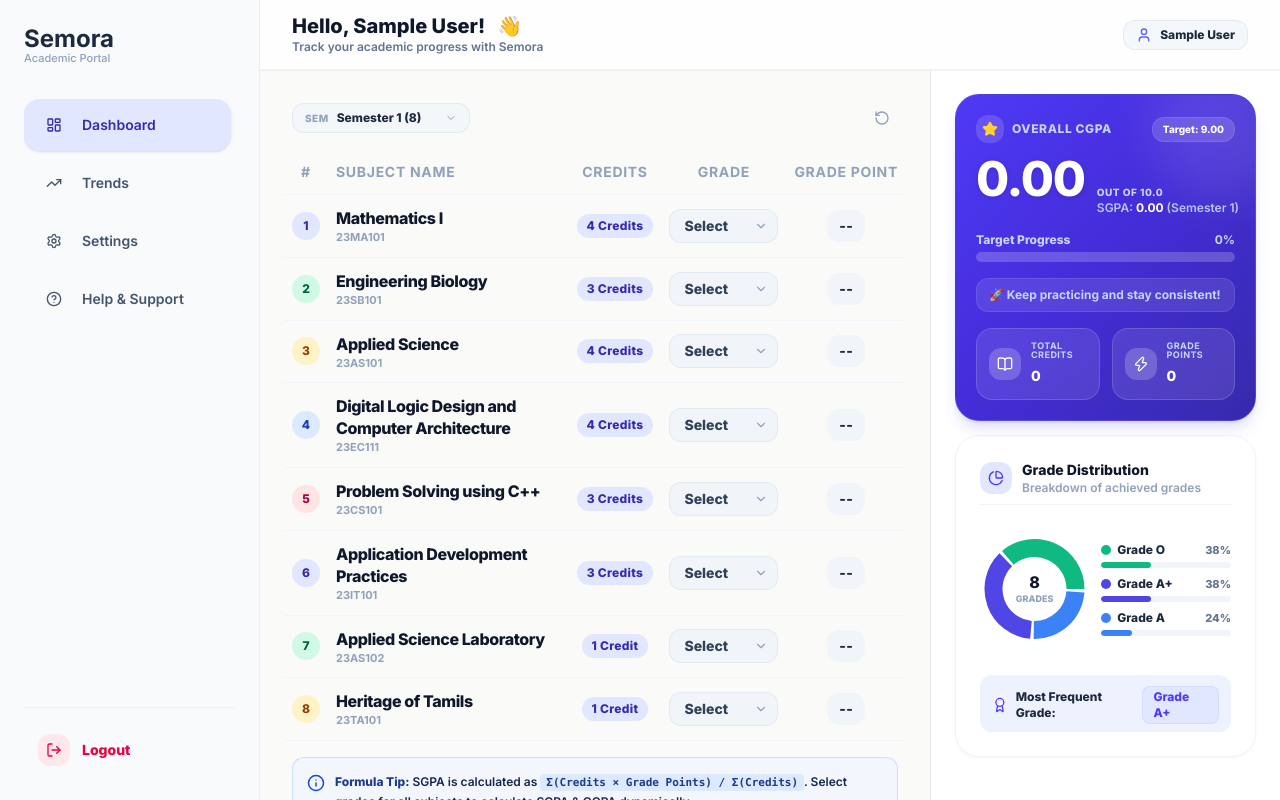
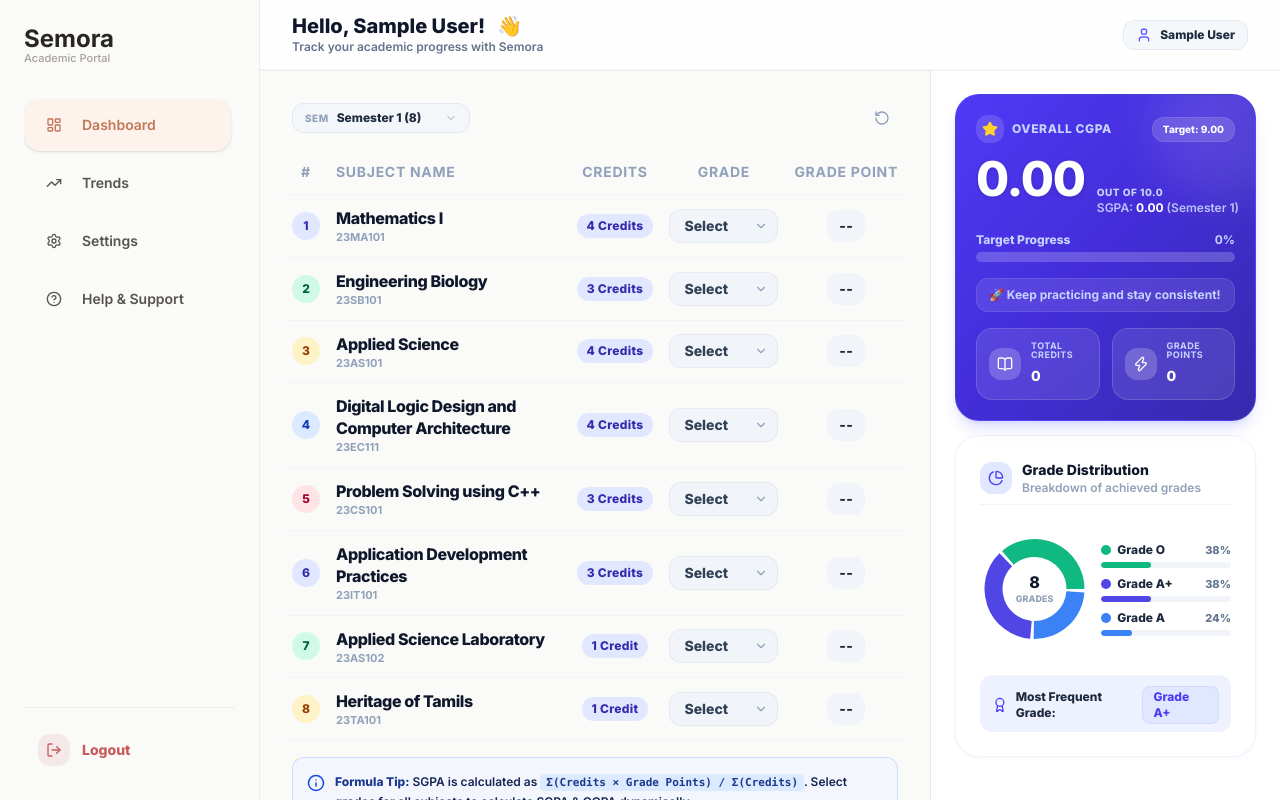
Before and after one commit to prakashseervi61/CGPA-CALC, a React (Vite) app: page /dashboard in a window 1280 px wide. Built offline with nearby package versions, Linux system fonts and the light colour scheme; sample sign-in values are in the browser's storage.

Commit message:
style(sidebar): replace zinc/slate with stone and terracotta active state
- Active nav item uses terracotta accent color
- Background and borders use warm stone tones
- Hover states use terracotta palette

```diff
--- a/src/components/layout/Sidebar.jsx
+++ b/src/components/layout/Sidebar.jsx
@@ -26,21 +26,21 @@
   };
 
   const sidebarContent = (
-    <div className="flex flex-col h-full bg-slate-50 dark:bg-slate-800 border-r border-slate-200/60 dark:border-slate-700/60 p-6 w-[260px] shrink-0 select-none">
+    <div className="flex flex-col h-full bg-stone-50 dark:bg-stone-900 border-r border-stone-200/60 dark:border-stone-800/60 p-6 w-[260px] shrink-0 select-none">
       {/* Top Logo */}
       <div className="flex items-center justify-between mb-8">
         <div>
-          <h1 className="font-heading text-2xl font-bold text-slate-800 dark:text-slate-100 leading-tight">
+          <h1 className="font-heading text-2xl font-bold text-stone-800 dark:text-stone-100 leading-tight">
             Semora
           </h1>
-          <p className="text-[11px] text-slate-400 font-medium -mt-1">Academic Portal</p>
+          <p className="text-[11px] text-stone-400 font-medium -mt-1">Academic Portal</p>
         </div>
 
         {/* Mobile close button */}
         {setMobileOpen && (
           <button
             onClick={() => setMobileOpen(false)}
-            className="md:hidden p-1.5 rounded-xl text-slate-400 hover:text-slate-600 hover:bg-slate-200/50"
+            className="md:hidden p-1.5 rounded-xl text-stone-400 hover:text-stone-600 hover:bg-stone-200/50"
           >
             <X className="w-5 h-5" />
           </button>
@@ -60,7 +60,7 @@
                 if (setMobileOpen) setMobileOpen(false);
               }}
                className={({ isActive }) =>
-                 `w-full flex items-center gap-3 px-3.5 py-2.5 rounded-2xl text-sm font-semibold transition-all duration-200 ${isActive ? 'bg-indigo-100 text-indigo-800 font-extrabold shadow-sm' : 'text-slate-600 hover:bg-slate-100 hover:text-slate-900'}`
+                 `w-full flex items-center gap-3 px-3.5 py-2.5 rounded-2xl text-sm font-semibold transition-all duration-200 ${isActive ? 'bg-primary-light text-primary font-extrabold shadow-sm' : 'text-stone-600 hover:bg-stone-100 hover:text-stone-900 dark:text-stone-400 dark:hover:bg-stone-800 dark:hover:text-stone-100'}`
                }
             >
               <div className="p-2 rounded-xl transition-colors duration-200 shrink-0">
@@ -73,12 +73,12 @@
       </nav>
 
       {/* Bottom Logout Button */}
-      <div className="pt-4 mt-auto border-t border-slate-200/60">
+      <div className="pt-4 mt-auto border-t border-stone-200/60 dark:border-stone-800/60">
         <button
           onClick={handleLogoutClick}
-          className="w-full flex items-center gap-3 px-3.5 py-2.5 rounded-2xl text-sm font-bold text-rose-600 hover:bg-rose-50/80 transition-colors cursor-pointer group"
+          className="w-full flex items-center gap-3 px-3.5 py-2.5 rounded-2xl text-sm font-bold text-danger hover:bg-danger/10 transition-colors cursor-pointer group"
         >
-          <div className="p-2 rounded-xl bg-rose-100/80 text-rose-600 group-hover:bg-rose-200/80 shrink-0 transition-colors">
+          <div className="p-2 rounded-xl bg-danger/10 text-danger group-hover:bg-danger/20 shrink-0 transition-colors">
             <LogOut className="w-4 h-4" />
           </div>
           <span className="font-extrabold">Logout</span>
@@ -98,7 +98,7 @@
       {mobileOpen && (
         <div className="fixed inset-0 z-50 md:hidden flex">
           <div
-            className="fixed inset-0 bg-slate-900/40 backdrop-blur-xs transition-opacity"
+            className="fixed inset-0 bg-black/40 backdrop-blur-xs transition-opacity"
             onClick={() => setMobileOpen(false)}
           />
           <div className="relative z-10 animate-in slide-in-from-left duration-300">
```
